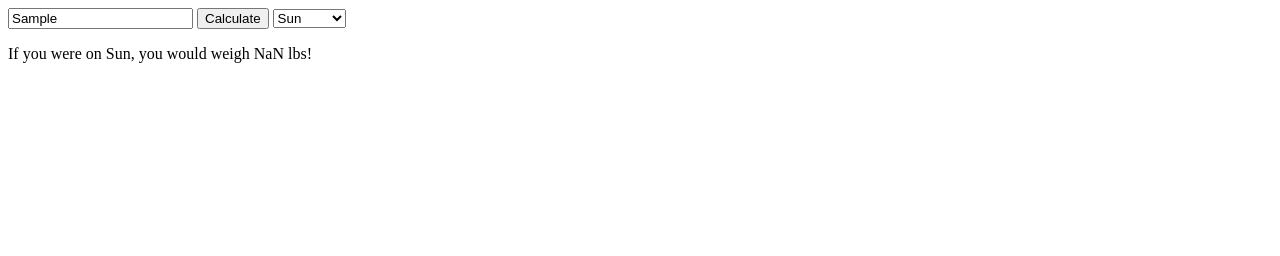
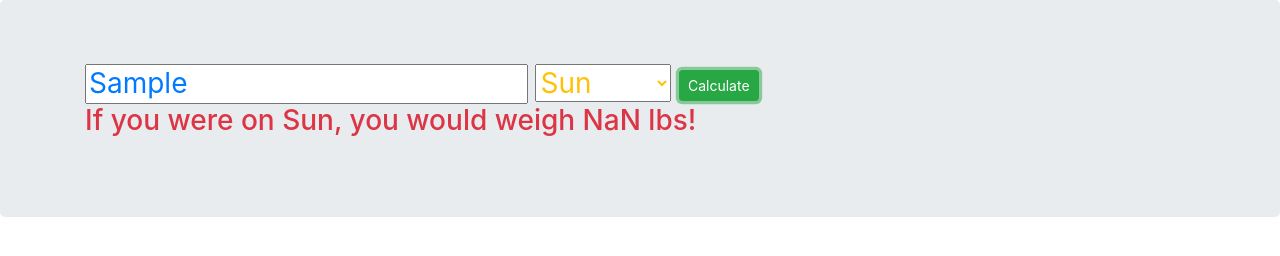
Before and after one commit to sarampau/startnow-web101-astro-weight-calculator, a website: page index.html in a window 1280 px wide. Both pictures are taken after typing "Sample" into the empty fields and a click on the button "Calculate". Drawn offline with nearby package versions, Linux system fonts and the light colour scheme.

Commit message:
removed some white space

```diff
--- a/index.html
+++ b/index.html
@@ -3,13 +3,18 @@
   <head>
     <meta charset="utf-8">
     <title>Astro Weight Calculator</title>
+    <link rel="stylesheet" href="https://maxcdn.bootstrapcdn.com/bootstrap/4.0.0/css/bootstrap.min.css" integrity="sha384-Gn5384xqQ1aoWXA+058RXPxPg6fy4IWvTNh0E263XmFcJlSAwiGgFAW/dAiS6JXm" crossorigin="anonymous">
   </head>
   <body>
      <!-- Write your markup here  -->
-<input id="user-weight" type ="text" placeholder="Weight (lbs)" />
-<button id="calculate-button">Calculate</button>
-<select id="planets"></select>
-<p id="output"></p>
+    <h3 class="jumbotron">
+      <div class="container">
+        <input id="user-weight" type ="text" placeholder="Weight (lbs)" class="text-primary"/>
+        <select id="planets" class="text-warning"></select>
+        <button id="calculate-button" class="btn btn-success btn-sm">Calculate</button>
+        <p id="output" class="text-danger"></p>
+      </div>
+    </h3>
     <script src="main.js" charset="utf-8"></script>
   </body>
 </html>
--- a/main.js
+++ b/main.js
@@ -17,7 +17,6 @@ planets.reverse();
 
 var select = document.getElementById('planets');
 
-
 planets.forEach(function(item) {
     var planet = item[0];
     var el = document.createElement('option');
@@ -32,18 +31,15 @@ function calculateWeight(weight, planetName) {
     for (var i = 0; i < planets.length; i++) {
         if (planetName === planets[i][0]) {
             var multiplier = planets[i][1];
-
         }
     }
     return multiplier * weight;
 }
 
 function handleClickEvent() {
-
     var planetName = document.getElementById('planets').value;
-    var result = calculateWeight();
+    var result = calculateWeight().toFixed(2);
     document.getElementById('output').innerHTML = 'If you were on ' + planetName + ', you would weigh ' + result + ' lbs!';
-
 }
 
 document.getElementById('calculate-button').addEventListener('click', function(){handleClickEvent()});
```
Also changed, not shown: READ.md (deleted, +0 -3 lines).
